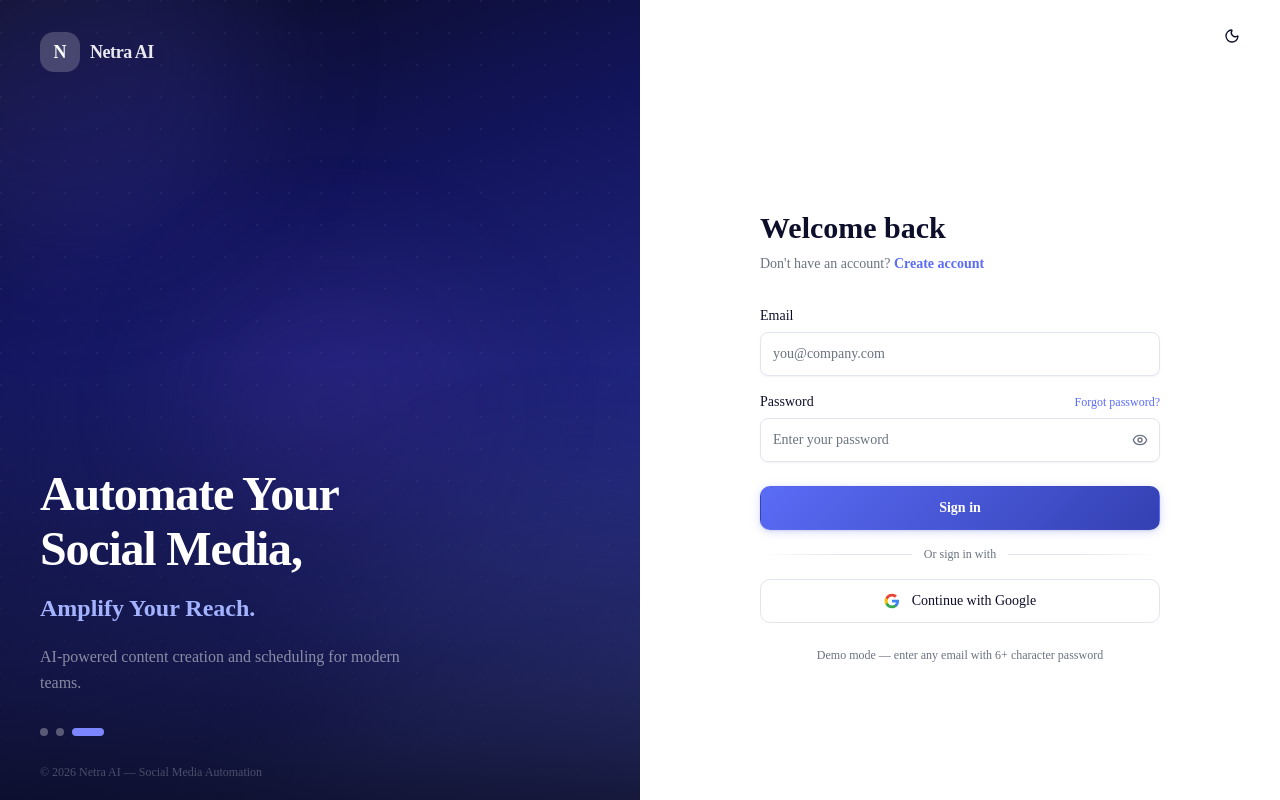
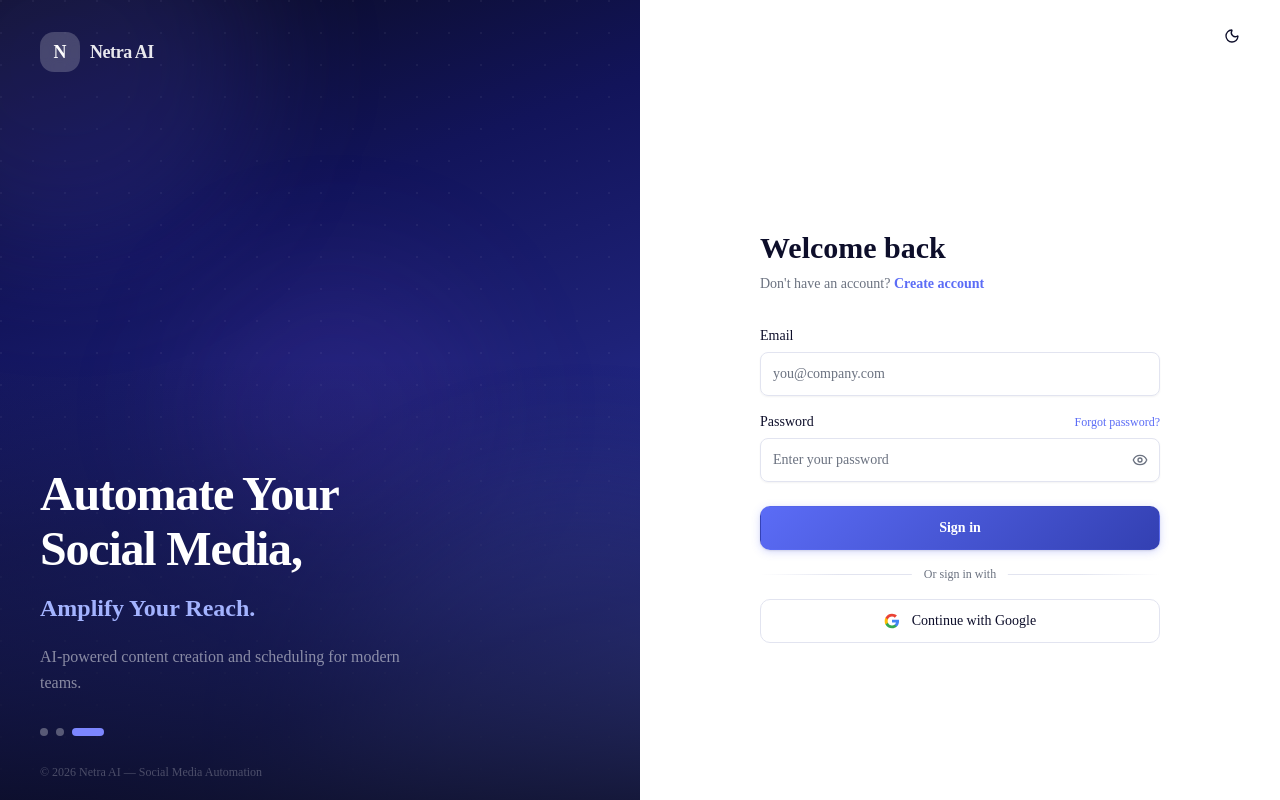
Before and after one commit to NetraAI-Services/netra-ai-workflow, a Next.js app: page /login in a window 1280 px wide. Built offline with nearby package versions, Linux system fonts and the light colour scheme.

Commit message:
Auto-save: Claude session changes

```diff
--- a/src/app/login/page.tsx
+++ b/src/app/login/page.tsx
@@ -292,10 +292,6 @@ export default function LoginPage() {
               Continue with Google
             </Button>
 
-            {/* Demo hint */}
-            <p className="text-center text-xs text-muted-foreground mt-6">
-              Demo mode &mdash; enter any email with 6+ character password
-            </p>
           </div>
         </div>
       </div>
```
